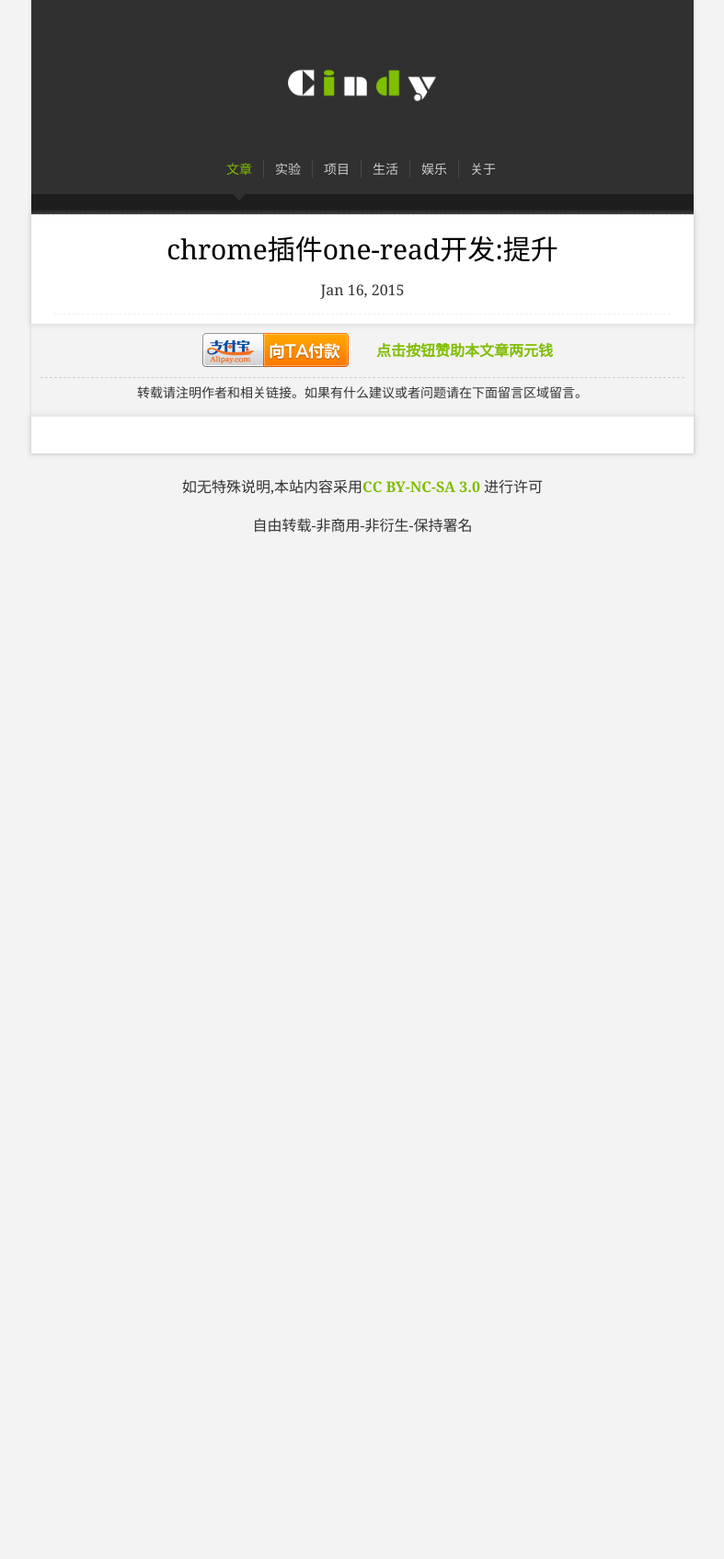
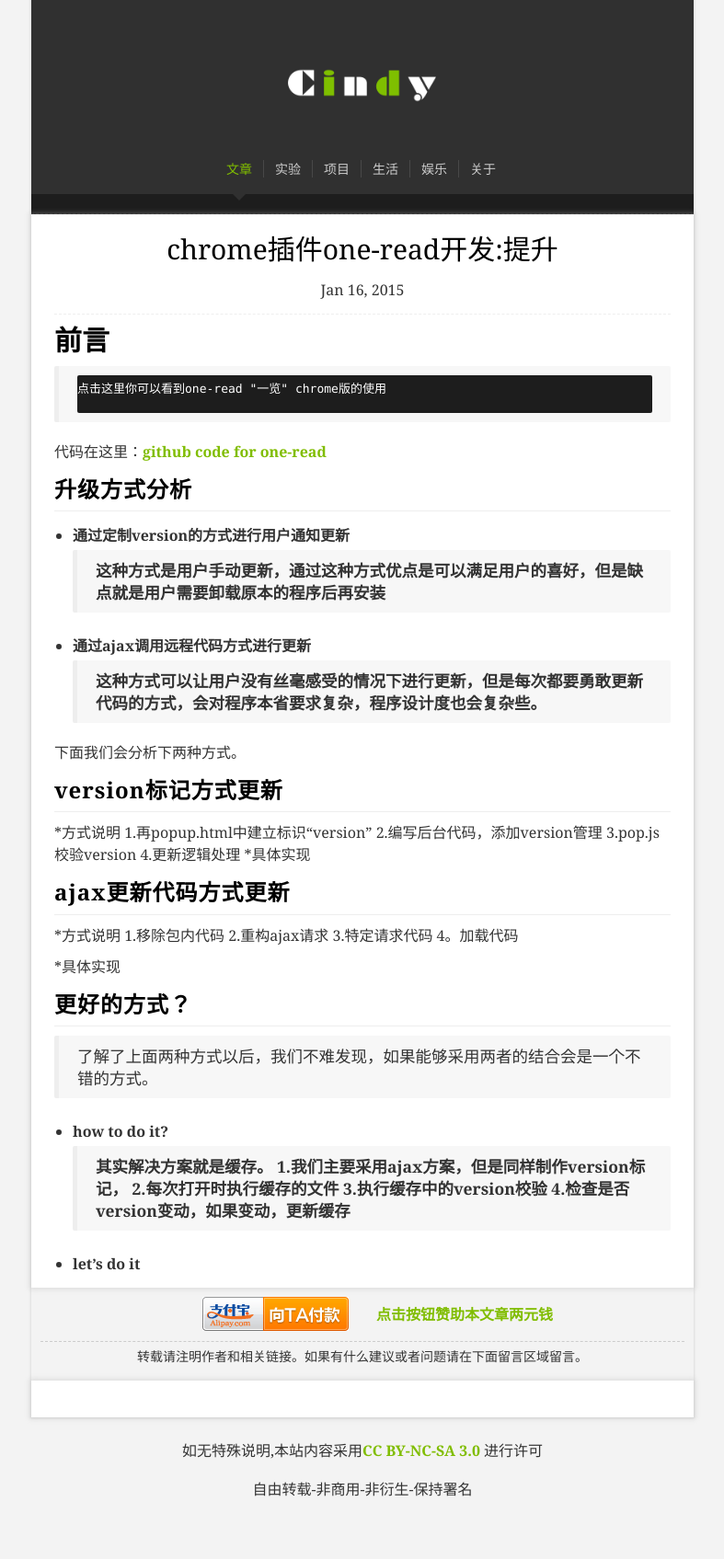
Before and after one commit to icindy/icindy.github.io, a Jekyll site: the page built from _posts/2015-01-16-chrome-extend-one-read-three.md, in a window 1280 px wide. Shown: the whole page at 92% size, without its empty margins (246-1033 px from the left). Built offline with Jekyll 4.4.1, drawn with Linux system fonts in a browser that asks for light colours; nearby versions of some CDN libraries; comment, search, counter and statistics services are not loaded; before the commit the page ends 900 px from its top, so only the background shows below that.

Commit message:
one-read three

```diff
--- a/_posts/2015-01-16-chrome-extend-one-read-three.md
+++ b/_posts/2015-01-16-chrome-extend-one-read-three.md
@@ -5,3 +5,51 @@ date:   2015-01-16 23:33:36
 categories: oneeRead
 tag: fontend
 ---
+# 前言
+
+>	点击这里你可以看到one-read "一览" chrome版的使用
+
+代码在这里：[github code for one-read](https://github.com/icindy/one-read)
+
+
+## 升级方式分析
+
+*	通过定制version的方式进行用户通知更新
+> 这种方式是用户手动更新，通过这种方式优点是可以满足用户的喜好，但是缺点就是用户需要卸载原本的程序后再安装
+*	通过ajax调用远程代码方式进行更新
+> 这种方式可以让用户没有丝毫感受的情况下进行更新，但是每次都要勇敢更新代码的方式，会对程序本省要求复杂，程序设计度也会复杂些。
+
+下面我们会分析下两种方式。
+
+## version标记方式更新
+
+*方式说明
+	1.再popup.html中建立标识“version”
+	2.编写后台代码，添加version管理
+	3.pop.js校验version
+	4.更新逻辑处理
+*具体实现
+
+
+
+## ajax更新代码方式更新
+
+*方式说明
+	1.移除包内代码
+	2.重构ajax请求
+	3.特定请求代码
+	4。加载代码
+
+*具体实现
+
+## 更好的方式？
+
+>了解了上面两种方式以后，我们不难发现，如果能够采用两者的结合会是一个不错的方式。
+
+* how to do it?
+> 其实解决方案就是缓存。
+	1.我们主要采用ajax方案，但是同样制作version标记，
+	2.每次打开时执行缓存的文件
+	3.执行缓存中的version校验
+	4.检查是否version变动，如果变动，更新缓存
+* let's do it
```
